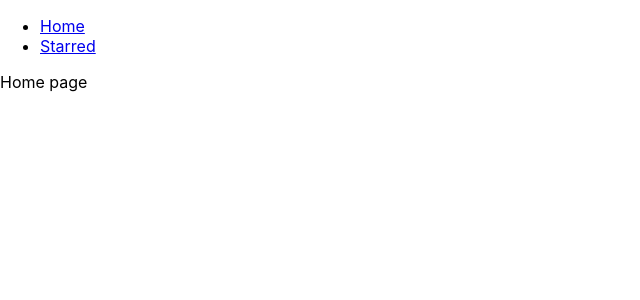
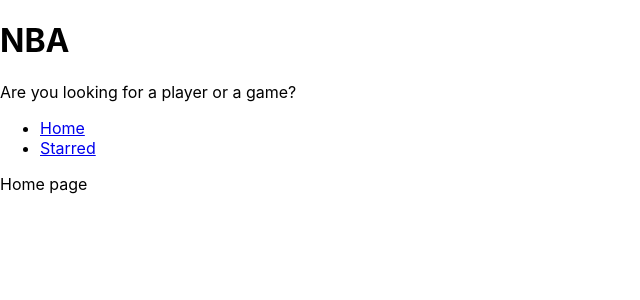
Before and after one commit to markaaron88/react-api, a React (Create React App) app: page / in a window 1280 px wide. Shown: the top 300 px of the page, without its empty margins (0-640 px from the left). Built offline with nearby package versions, Linux system fonts and the light colour scheme.

Commit message:
layout management and title

```diff
--- a/src/App.js
+++ b/src/App.js
@@ -1,14 +1,10 @@
 import React from 'react';
 import { Switch, Route } from 'react-router-dom';
-import Nav from './components/Nav';
 import Home from './pages/Home';
 import Starred from './pages/Starred';
 
 function App() {
   return (
-    <div>
-      <Nav />
-
     <Switch>
       <Route exact path="/">
         <Home />
@@ -22,7 +18,6 @@
         <div>Not Found</div>
       </Route>
     </Switch>
-    </div>
   );
 }
 
--- /dev/null
+++ b/src/components/MainPageLayout.js
@@ -0,0 +1,16 @@
+import React from 'react';
+import Nav from './Nav';
+import Title from './Title';
+
+const MainPageLayout = ({ children }) => {
+  return (
+    <div>
+      <Title title="NBA" subtitle="Are you looking for a player or a game?" />
+      <Nav />
+
+      {children}
+    </div>
+  );
+};
+
+export default MainPageLayout;
--- /dev/null
+++ b/src/components/Title.js
@@ -0,0 +1,12 @@
+import React from 'react';
+
+const Title = ({ title, subtitle }) => {
+  return (
+    <div>
+      <h1>{title}</h1>
+      <p>{subtitle}</p>
+    </div>
+  );
+};
+
+export default Title;
--- a/src/pages/Home.js
+++ b/src/pages/Home.js
@@ -1,7 +1,8 @@
 import React from 'react';
+import MainPageLayout from '../components/MainPageLayout';
 
 const Home = () => {
-  return <div>Home page</div>;
+  return <MainPageLayout>Home page</MainPageLayout>;
 };
 
 export default Home;
--- a/src/pages/Starred.js
+++ b/src/pages/Starred.js
@@ -1,7 +1,8 @@
 import React from 'react';
+import MainPageLayout from '../components/MainPageLayout';
 
 const Starred = () => {
-  return <div>This is starred</div>;
+  return <MainPageLayout>This is starred</MainPageLayout>;
 };
 
 export default Starred;
```
Lines whose indentation alone changed are shown as unchanged.
